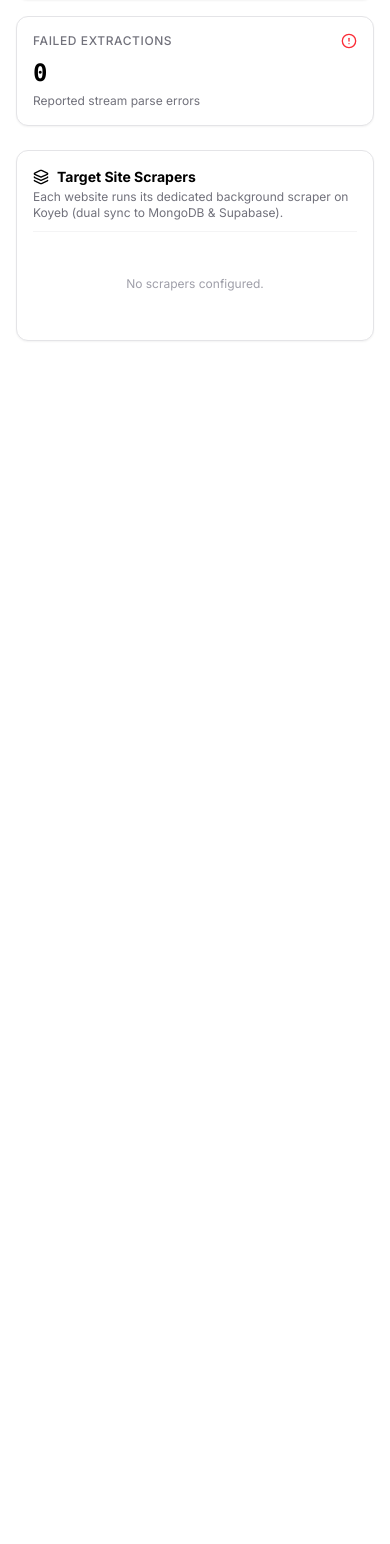
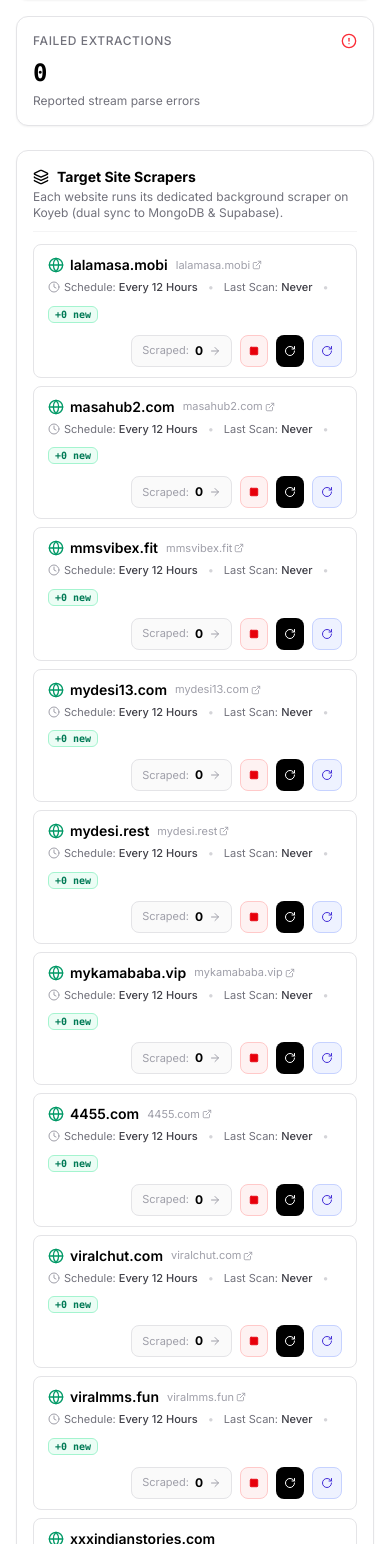
Before and after one commit to Dadumoni/Multipurpose-Admin-Dashboard, a React (Vite) app: page /scrapers in a window 390 px wide. Shown: the part 456-2000 px from the top of the page. Before the commit the page ends 844 px from the top, so only its background shows below. Built offline with nearby package versions, Linux system fonts and the light colour scheme; no server answers.

Commit message:
feat(scrapers): eliminate loading screen, fix auto-run with next_run_at db schedule, manual run indicator, and responsive action buttons

```diff
--- a/src/lib/mongodb.ts
+++ b/src/lib/mongodb.ts
@@ -433,6 +433,7 @@
   failed_count: number;
   last_new_posts?: number;
   last_run_at?: Date | null;
+  last_run_type?: string | null;
   next_run_at?: Date | null;
   last_error?: string | null;
   updated_at?: Date;
@@ -451,6 +452,7 @@
     failed_count: { type: Number, default: 0 },
     last_new_posts: { type: Number, default: 0 },
     last_run_at: { type: Date, default: null },
+    last_run_type: { type: String, default: 'scheduled' },
     next_run_at: { type: Date, default: null },
     last_error: { type: String, default: null },
     updated_at: { type: Date, default: Date.now },
--- a/src/pages/SiteScraper.tsx
+++ b/src/pages/SiteScraper.tsx
@@ -8,14 +8,11 @@
   ExternalLink,
   AlertCircle,
   CheckCircle2,
-  Terminal,
   Layers,
-  ArrowUpRight,
-  ShieldCheck,
   Pause,
   ArrowRight
 } from 'lucide-react';
-import { Link, useNavigate } from 'react-router-dom';
+import { useNavigate } from 'react-router-dom';
 import { toast } from 'sonner';
 import { format } from 'date-fns';
 
@@ -26,19 +23,184 @@
   base_url: string;
   cron_schedule: string;
   enabled: boolean;
-  status: 'idle' | 'running' | 'completed' | 'error' | 'stopped';
+  status: 'idle' | 'running' | 'completed' | 'error' | 'stopped' | 'postponed' | 'full_scanning';
   total_scraped: number;
   failed_count: number;
   last_new_posts?: number;
   last_run_at: string | null;
+  last_run_type?: 'manual' | 'scheduled' | 'full_scan';
   next_run_at: string | null;
   last_error: string | null;
 }
 
+// 10 Fixed Target Sites: Always render instantly without any loading screen
+const DEFAULT_SITES: ScraperSiteInfo[] = [
+  {
+    id: 'lalamasa',
+    name: 'lalamasa.mobi',
+    domain: 'lalamasa.mobi',
+    base_url: 'https://lalamasa.mobi',
+    cron_schedule: 'Every 12 Hours',
+    enabled: true,
+    status: 'idle',
+    total_scraped: 0,
+    failed_count: 0,
+    last_new_posts: 0,
+    last_run_at: null,
+    last_run_type: 'scheduled',
+    next_run_at: null,
+    last_error: null,
+  },
+  {
+    id: 'masahub2',
+    name: 'masahub2.com',
+    domain: 'masahub2.com',
+    base_url: 'https://masahub2.com',
+    cron_schedule: 'Every 12 Hours',
+    enabled: true,
+    status: 'idle',
+    total_scraped: 0,
+    failed_count: 0,
+    last_new_posts: 0,
+    last_run_at: null,
+    last_run_type: 'scheduled',
+    next_run_at: null,
+    last_error: null,
+  },
+  {
+    id: 'mmsvibex',
+    name: 'mmsvibex.fit',
+    domain: 'mmsvibex.fit',
+    base_url: 'https://mmsvibex.fit',
+    cron_schedule: 'Every 12 Hours',
+    enabled: true,
+    status: 'idle',
+    total_scraped: 0,
+    failed_count: 0,
+    last_new_posts: 0,
+    last_run_at: null,
+    last_run_type: 'scheduled',
+    next_run_at: null,
+    last_error: null,
+  },
+  {
+    id: 'mydesi13',
+    name: 'mydesi13.com',
+    domain: 'mydesi13.com',
+    base_url: 'https://mydesi13.com',
+    cron_schedule: 'Every 12 Hours',
+    enabled: true,
+    status: 'idle',
+    total_scraped: 0,
+    failed_count: 0,
+    last_new_posts: 0,
+    last_run_at: null,
+    last_run_type: 'scheduled',
+    next_run_at: null,
+    last_error: null,
+  },
+  {
+    id: 'mydesiRest',
+    name: 'mydesi.rest',
+    domain: 'mydesi.rest',
+    base_url: 'https://mydesi.rest',
+    cron_schedule: 'Every 12 Hours',
+    enabled: true,
+    status: 'idle',
+    total_scraped: 0,
+    failed_count: 0,
+    last_new_posts: 0,
+    last_run_at: null,
+    last_run_type: 'scheduled',
+    next_run_at: null,
+    last_error: null,
+  },
+  {
+    id: 'mykamababa',
+    name: 'mykamababa.vip',
+    domain: 'mykamababa.vip',
+    base_url: 'https://mykamababa.vip',
+    cron_schedule: 'Every 12 Hours',
+    enabled: true,
+    status: 'idle',
+    total_scraped: 0,
+    failed_count: 0,
+    last_new_posts: 0,
+    last_run_at: null,
+    last_run_type: 'scheduled',
+    next_run_at: null,
+    last_error: null,
+  },
+  {
+    id: 'p4455',
+    name: '4455.com',
+    domain: '4455.com',
+    base_url: 'https://4455.com',
+    cron_schedule: 'Every 12 Hours',
+    enabled: true,
+    status: 'idle',
+    total_scraped: 0,
+    failed_count: 0,
+    last_new_posts: 0,
+    last_run_at: null,
+    last_run_type: 'scheduled',
+    next_run_at: null,
+    last_error: null,
+  },
+  {
+    id: 'viralchut',
+    name: 'viralchut.com',
+    domain: 'viralchut.com',
+    base_url: 'https://viralchut.com',
+    cron_schedule: 'Every 12 Hours',
+    enabled: true,
+    status: 'idle',
+    total_scraped: 0,
+    failed_count: 0,
+    last_new_posts: 0,
+    last_run_at: null,
+    last_run_type: 'scheduled',
+    next_run_at: null,
+    last_error: null,
+  },
+  {
+    id: 'viralmms',
+    name: 'viralmms.fun',
+    domain: 'viralmms.fun',
+    base_url: 'https://viralmms.fun',
+    cron_schedule: 'Every 12 Hours',
+    enabled: true,
+    status: 'idle',
+    total_scraped: 0,
+    failed_count: 0,
+    last_new_posts: 0,
+    last_run_at: null,
+    last_run_type: 'scheduled',
+    next_run_at: null,
+    last_error: null,
+  },
+  {
+    id: 'xxxindianstories',
+    name: 'xxxindianstories.com',
+    domain: 'xxxindianstories.com',
+    base_url: 'https://www.xxxindianstories.com',
+    cron_schedule: 'Every 12 Hours',
+    enabled: true,
+    status: 'idle',
+    total_scraped: 0,
+    failed_count: 0,
+    last_new_posts: 0,
+    last_run_at: null,
+    last_run_type: 'scheduled',
+    next_run_at: null,
+    last_error: null,
+  },
+];
+
 export default function SiteScraper() {
   const navigate = useNavigate();
-  const [sites, setSites] = useState<ScraperSiteInfo[]>([]);
-  const [loading, setLoading] = useState(true);
+  // Fixed 10 cards pre-initialized: Zero loading screen flicker
+  const [sites, setSites] = useState<ScraperSiteInfo[]>(DEFAULT_SITES);
   const [actionInProgress, setActionInProgress] = useState<string | null>(null);
 
   // External Scraper Engine status (e.g. deployed on Koyeb)
@@ -76,14 +238,17 @@
       const res = await fetch('/api/scrapers');
       if (res.ok) {
         const data = await res.json();
-        if (Array.isArray(data.sites)) {
-          setSites(data.sites);
+        if (Array.isArray(data.sites) && data.sites.length > 0) {
+          setSites(prev => {
+            return prev.map(defaultSite => {
+              const found = data.sites.find((s: ScraperSiteInfo) => s.id === defaultSite.id || s.domain === defaultSite.domain);
+              return found ? { ...defaultSite, ...found } : defaultSite;
+            });
+          });
         }
       }
     } catch (err: any) {
       console.warn('Failed to fetch scraper sites:', err.message);
-    } finally {
-      setLoading(false);
     }
   };
 
@@ -127,11 +292,24 @@
 
   const handleRunNow = async (siteId: string, siteName: string) => {
     setActionInProgress(siteId);
+    // Optimistic UI update: Mark as manual run immediately, preserving next_run_at schedule!
+    setSites(prev => prev.map(s => {
+      if (s.id === siteId) {
+        return {
+          ...s,
+          status: 'running',
+          last_run_at: new Date().toISOString(),
+          last_run_type: 'manual',
+        };
+      }
+      return s;
+    }));
+
     try {
       const res = await fetch(`/api/scrapers/${siteId}/run`, { method: 'POST' });
       const data = await res.json();
       if (res.ok && data.success) {
-        toast.success(`Scraper started for "${siteName}". Check logs for progress.`);
+        toast.success(`Manual scan started for "${siteName}". Next scheduled scan time preserved.`);
         fetchSites();
       } else {
         toast.error(data.error || 'Failed to trigger scraper run');
@@ -145,11 +323,28 @@
 
   const handleFullScan = async (siteId: string, siteName: string) => {
     setActionInProgress(siteId);
+    // Optimistic UI update: Set full scanning and postpone other sites
+    setSites(prev => prev.map(s => {
+      if (s.id === siteId) {
+        return {
+          ...s,
+          status: 'full_scanning',
+          last_run_at: new Date().toISOString(),
+          last_run_type: 'full_scan',
+        };
+      } else {
+        return {
+          ...s,
+          status: 'postponed',
+        };
+      }
+    }));
+
     try {
       const res = await fetch(`/api/scrapers/${siteId}/full-scan`, { method: 'POST' });
       const data = await res.json();
       if (res.ok && data.success) {
-        toast.success(`Full Scan queued for "${siteName}". All other site scans are postponed until complete.`);
+        toast.success(`Full Scan queued for "${siteName}". All other site scans are postponed by 12 hours until complete.`);
         fetchSites();
         fetchEngineStatus();
       } else {
@@ -164,6 +359,7 @@
 
   const handleStop = async (siteId: string, siteName: string) => {
     setActionInProgress(siteId);
+    setSites(prev => prev.map(s => s.id === siteId ? { ...s, status: 'stopped', enabled: false } : s));
     try {
       const res = await fetch(`/api/scrapers/${siteId}/stop`, { method: 'POST' });
       const data = await res.json();
@@ -182,6 +378,7 @@
 
   const handleRestart = async (siteId: string, siteName: string) => {
     setActionInProgress(siteId);
+    setSites(prev => prev.map(s => s.id === siteId ? { ...s, status: 'idle', enabled: true } : s));
     try {
       const res = await fetch(`/api/scrapers/${siteId}/start`, { method: 'POST' });
       const data = await res.json();
@@ -226,7 +423,7 @@
           </p>
         </div>
 
-        {/* Replaced Header Buttons: Engine Health Indicator & Animated Master Stop/Resume */}
+        {/* Engine Health Indicator & Animated Master Stop/Resume */}
         <div className="flex flex-wrap items-center gap-2.5">
           {/* Indicator 1: Engine Status (Running vs Stopped vs Offline) */}
           {engineStatus.online ? (
@@ -260,7 +457,7 @@
             </div>
           )}
 
-          {/* Indicator 2: Master Stop/Resume Button with animated Play/Pause transition */}
+          {/* Indicator 2: Master Stop/Resume Button */}
           {engineStatus.online && (
             engineStatus.is_running ? (
               <button
@@ -302,7 +499,7 @@
         </div>
       </div>
 
-      {/* Top Metrics Cards */}
+      {/* Top Metrics Cards: 10 fixed sites instantly ready */}
       <div className="grid grid-cols-1 sm:grid-cols-3 gap-4">
         <div className="bg-white dark:bg-black border border-zinc-200 dark:border-zinc-800 rounded-xl p-4 shadow-xs">
           <div className="flex items-center justify-between text-xs font-medium text-zinc-500 dark:text-zinc-400 uppercase tracking-wider">
@@ -348,7 +545,7 @@
         </div>
       </div>
 
-      {/* Main Scrapers List */}
+      {/* Main Scrapers List: Pure 10 fixed cards instantly rendered without any loading message */}
       <div className="bg-white dark:bg-black border border-zinc-200 dark:border-zinc-800 rounded-xl p-4 sm:p-5 shadow-xs space-y-3">
         <div className="border-b border-zinc-100 dark:border-zinc-850 pb-2.5">
           <h2 className="text-sm font-bold text-black dark:text-white flex items-center gap-2">
@@ -360,18 +557,11 @@
           </p>
         </div>
 
-        {loading ? (
-          <div className="py-8 text-center text-xs text-zinc-400 animate-pulse">
-            Loading scraper modules...
-          </div>
-        ) : uniqueSites.length === 0 ? (
-          <div className="py-8 text-center text-xs text-zinc-400">
-            No scrapers configured.
-          </div>
-        ) : (
         <div className="grid grid-cols-1 gap-2">
           {uniqueSites.map((site) => {
             const isRunning = site.status === 'running';
+            const isFullScanning = site.status === 'full_scanning';
+            const isPostponed = site.status === 'postponed';
             const isStopped = !site.enabled || site.status === 'stopped';
             const busy = actionInProgress === site.id;
 
@@ -379,8 +569,10 @@
               <div
                 key={site.id}
                 className={`rounded-lg border px-3.5 py-2.5 transition-all ${
-                    isRunning
+                  isRunning || isFullScanning
                     ? 'border-emerald-500 ring-1 ring-emerald-500/20 bg-emerald-50/10 dark:bg-emerald-950/10'
+                    : isPostponed
+                    ? 'border-amber-300 dark:border-amber-900/60 bg-amber-50/20 dark:bg-amber-950/20'
                     : isStopped
                     ? 'border-zinc-200 dark:border-zinc-800 bg-zinc-50/40 dark:bg-zinc-950/40 opacity-75'
                     : 'border-zinc-200 dark:border-zinc-850 bg-white dark:bg-zinc-950/50 hover:border-zinc-300 dark:hover:border-zinc-800'
@@ -406,11 +598,16 @@
                         <ExternalLink className="h-2.5 w-2.5" />
                       </a>
 
-                        {/* Status Badge */}
-                        {isRunning ? (
+                      {/* Status Badges */}
+                      {isRunning || isFullScanning ? (
                         <span className="px-1.5 py-0.2 rounded-full text-[9px] font-bold uppercase bg-emerald-100 dark:bg-emerald-950 text-emerald-700 dark:text-emerald-300 border border-emerald-300 dark:border-emerald-800 inline-flex items-center gap-1 animate-pulse">
                           <RotateCw className="h-2.5 w-2.5 animate-spin" />
-                            <span>Running</span>
+                          <span>{isFullScanning ? 'Full Scanning' : 'Running'}</span>
+                        </span>
+                      ) : isPostponed ? (
+                        <span className="px-1.5 py-0.2 rounded-full text-[9px] font-bold uppercase bg-amber-100 dark:bg-amber-950 text-amber-700 dark:text-amber-300 border border-amber-300 dark:border-amber-800 inline-flex items-center gap-1">
+                          <Clock className="h-2.5 w-2.5" />
+                          <span>Postponed</span>
                         </span>
                       ) : isStopped ? (
                         <span className="px-1.5 py-0.2 rounded-full text-[9px] font-bold uppercase bg-zinc-100 dark:bg-zinc-900 text-zinc-600 dark:text-zinc-400 border border-zinc-200 dark:border-zinc-800 inline-flex items-center gap-1">
@@ -420,7 +617,7 @@
                       ) : null}
                     </div>
 
-                      {/* Schedule, Last Scan, Next Scan, and New in Last Scan */}
+                    {/* Schedule, Last Scan (with Manual Run support), Next Scan, and New in Last Scan */}
                     <div className="flex flex-wrap items-center gap-2.5 text-[11px] text-zinc-500 dark:text-zinc-400">
                       <span className="flex items-center gap-1">
                         <Clock className="h-3 w-3 text-zinc-400" />
@@ -428,7 +625,12 @@
                       </span>
                       <span className="text-zinc-300 dark:text-zinc-700">•</span>
                       <span>
-                          Last Scan: <strong className="font-medium text-zinc-700 dark:text-zinc-300">{site.last_run_at ? format(new Date(site.last_run_at), 'dd MMM yyyy, HH:mm') : 'Never'}</strong>
+                        Last Scan:{' '}
+                        <strong className="font-medium text-zinc-700 dark:text-zinc-300">
+                          {site.last_run_type === 'manual'
+                            ? (site.last_run_at ? `Manual Run (${format(new Date(site.last_run_at), 'dd MMM, HH:mm')})` : 'Manual Run')
+                            : (site.last_run_at ? format(new Date(site.last_run_at), 'dd MMM yyyy, HH:mm') : 'Never')}
+                        </strong>
                       </span>
                       {site.next_run_at && (
                         <>
@@ -445,9 +647,9 @@
                     </div>
                   </div>
 
-                    {/* Right side: Button-sized Scraped Box & Action Buttons */}
+                  {/* Right side: Scraped Count & Responsive Action Buttons */}
                   <div className="flex items-center gap-2 shrink-0 self-end lg:self-center">
-                      {/* Scraped count pill - clickable to view & filter in My Files */}
+                    {/* Scraped count pill */}
                     <button
                       type="button"
                       onClick={() => navigate(`/scraped?domain=${encodeURIComponent(site.domain)}#my-files-card`)}
@@ -461,53 +663,53 @@
                       <ArrowRight className="h-3 w-3 text-zinc-400 group-hover:text-black dark:group-hover:text-white transition-transform group-hover:translate-x-0.5" />
                     </button>
 
-                      {/* Stop or Restart Button */}
+                    {/* Responsive Button 1: Stop or Restart (Mobile: icon only, Desktop: icon + text) */}
                     {isStopped ? (
                       <button
                         type="button"
                         disabled={busy}
                         onClick={() => handleRestart(site.id, site.name)}
-                          className="h-8 px-2.5 rounded-lg border border-emerald-300 dark:border-emerald-800 bg-emerald-50 dark:bg-emerald-950/40 text-emerald-700 dark:text-emerald-300 hover:bg-emerald-100 text-xs font-semibold inline-flex items-center gap-1.5 transition-colors cursor-pointer disabled:opacity-50"
+                        className="h-8 px-2 sm:px-2.5 rounded-lg border border-emerald-300 dark:border-emerald-800 bg-emerald-50 dark:bg-emerald-950/40 text-emerald-700 dark:text-emerald-300 hover:bg-emerald-100 text-xs font-semibold inline-flex items-center justify-center gap-1.5 transition-colors cursor-pointer disabled:opacity-50"
                         title="Restart and enable scheduled scraping for this site"
                       >
-                          <Play className="h-3 w-3 fill-current" />
-                          <span>Restart</span>
+                        <Play className="h-3 w-3 fill-current shrink-0" />
+                        <span className="hidden sm:inline">Restart</span>
                       </button>
                     ) : (
                       <button
                         type="button"
                         disabled={busy}
                         onClick={() => handleStop(site.id, site.name)}
-                          className="h-8 px-2.5 rounded-lg border border-red-200 dark:border-red-900 bg-red-50 dark:bg-red-950/40 text-red-600 dark:text-red-400 hover:bg-red-100 text-xs font-semibold inline-flex items-center gap-1.5 transition-colors cursor-pointer disabled:opacity-50"
+                        className="h-8 px-2 sm:px-2.5 rounded-lg border border-red-200 dark:border-red-900 bg-red-50 dark:bg-red-950/40 text-red-600 dark:text-red-400 hover:bg-red-100 text-xs font-semibold inline-flex items-center justify-center gap-1.5 transition-colors cursor-pointer disabled:opacity-50"
                         title="Stop and pause scraping for this site"
                       >
-                          <Square className="h-2.5 w-2.5 fill-current" />
-                          <span>Stop</span>
+                        <Square className="h-2.5 w-2.5 fill-current shrink-0" />
+                        <span className="hidden sm:inline">Stop</span>
                       </button>
                     )}
 
-                      {/* Run Now Trigger (Incremental) */}
+                    {/* Responsive Button 2: Run Now (Mobile: icon only, Desktop: icon + text) */}
                     <button
                       type="button"
-                        disabled={busy || isRunning}
+                      disabled={busy || isRunning || isFullScanning}
                       onClick={() => handleRunNow(site.id, site.name)}
-                        className="h-8 px-3 rounded-lg bg-black dark:bg-white text-white dark:text-black hover:opacity-90 text-xs font-semibold inline-flex items-center gap-1.5 transition-opacity cursor-pointer disabled:opacity-50"
-                        title="Execute incremental latest scan now"
+                      className="h-8 px-2 sm:px-3 rounded-lg bg-black dark:bg-white text-white dark:text-black hover:opacity-90 text-xs font-semibold inline-flex items-center justify-center gap-1.5 transition-opacity cursor-pointer disabled:opacity-50"
+                      title="Execute incremental latest scan now (preserves next scheduled run)"
                     >
-                        <RotateCw className={`h-3 w-3 ${isRunning || busy ? 'animate-spin' : ''}`} />
-                        <span>{isRunning ? 'Scanning...' : 'Run Now'}</span>
+                      <RotateCw className={`h-3 w-3 shrink-0 ${isRunning || busy ? 'animate-spin' : ''}`} />
+                      <span className="hidden sm:inline">{isRunning ? 'Scanning...' : 'Run Now'}</span>
                     </button>
 
-                      {/* Full Scan Trigger */}
+                    {/* Responsive Button 3: Full Scan (Mobile: icon only, Desktop: icon + text) */}
                     <button
                       type="button"
-                        disabled={busy || isRunning}
+                      disabled={busy || isRunning || isFullScanning}
                       onClick={() => handleFullScan(site.id, site.name)}
-                        className="h-8 px-2.5 rounded-lg border border-indigo-200 dark:border-indigo-900 bg-indigo-50 dark:bg-indigo-950/40 text-indigo-700 dark:text-indigo-300 hover:bg-indigo-100 dark:hover:bg-indigo-900/60 text-xs font-semibold inline-flex items-center gap-1.5 transition-colors cursor-pointer disabled:opacity-50"
-                        title="Run Full Scan: Rescans entire site across all pages (postpones other scheduled scans until complete)"
+                      className="h-8 px-2 sm:px-2.5 rounded-lg border border-indigo-200 dark:border-indigo-900 bg-indigo-50 dark:bg-indigo-950/40 text-indigo-700 dark:text-indigo-300 hover:bg-indigo-100 dark:hover:bg-indigo-900/60 text-xs font-semibold inline-flex items-center justify-center gap-1.5 transition-colors cursor-pointer disabled:opacity-50"
+                      title="Run Full Scan: Rescans entire site across all pages (postpones other scheduled scans by 12 hours until complete)"
                     >
-                        <RotateCw className={`h-3 w-3 ${busy ? 'animate-spin' : ''}`} />
-                        <span>Full Scan</span>
+                      <RotateCw className={`h-3 w-3 shrink-0 ${busy && isFullScanning ? 'animate-spin' : ''}`} />
+                      <span className="hidden sm:inline">Full Scan</span>
                     </button>
                   </div>
                 </div>
@@ -523,9 +725,7 @@
             );
           })}
         </div>
-        )}
       </div>
-
     </div>
   );
 }
--- a/src/server/db.ts
+++ b/src/server/db.ts
@@ -7,12 +7,14 @@
   SyncSettingsModel,
   DashboardStatsModel,
   TelegramBotChannelModel,
+  ScraperSiteModel,
   IPost,
   IUploadedVideo,
   ITrackedFile,
   ISyncSettings,
   IDashboardStats,
   ITelegramBotChannel,
+  IScraperSite,
 } from '../lib/mongodb.js';
 
 let _supabaseClient: SupabaseClient | null = null;
@@ -137,6 +139,7 @@
   SyncSettingsModel,
   DashboardStatsModel,
   TelegramBotChannelModel,
+  ScraperSiteModel,
 };
 
 export type {
@@ -146,4 +149,5 @@
   ISyncSettings,
   IDashboardStats,
   ITelegramBotChannel,
+  IScraperSite,
 };
--- a/src/server/scrapers/scraperManager.ts
+++ b/src/server/scrapers/scraperManager.ts
@@ -321,6 +321,7 @@
       failed_count: doc.failed_count || 0,
       last_new_posts: doc.last_new_posts || 0,
       last_run_at: doc.last_run_at ? new Date(doc.last_run_at).toISOString() : null,
+      last_run_type: (doc.last_run_type as any) || 'scheduled',
       next_run_at: doc.next_run_at ? new Date(doc.next_run_at).toISOString() : null,
       last_error: doc.last_error || null,
     });
--- a/src/server/scrapers/types.ts
+++ b/src/server/scrapers/types.ts
@@ -25,6 +25,7 @@
   failed_count: number;
   last_new_posts?: number;
   last_run_at: string | null;
+  last_run_type?: 'manual' | 'scheduled' | 'full_scan';
   next_run_at: string | null;
   last_error: string | null;
 }
```
Also changed, not shown: src/server/routes/scrapers.ts (+78 -2 lines). Lines whose indentation alone changed are shown as unchanged.
